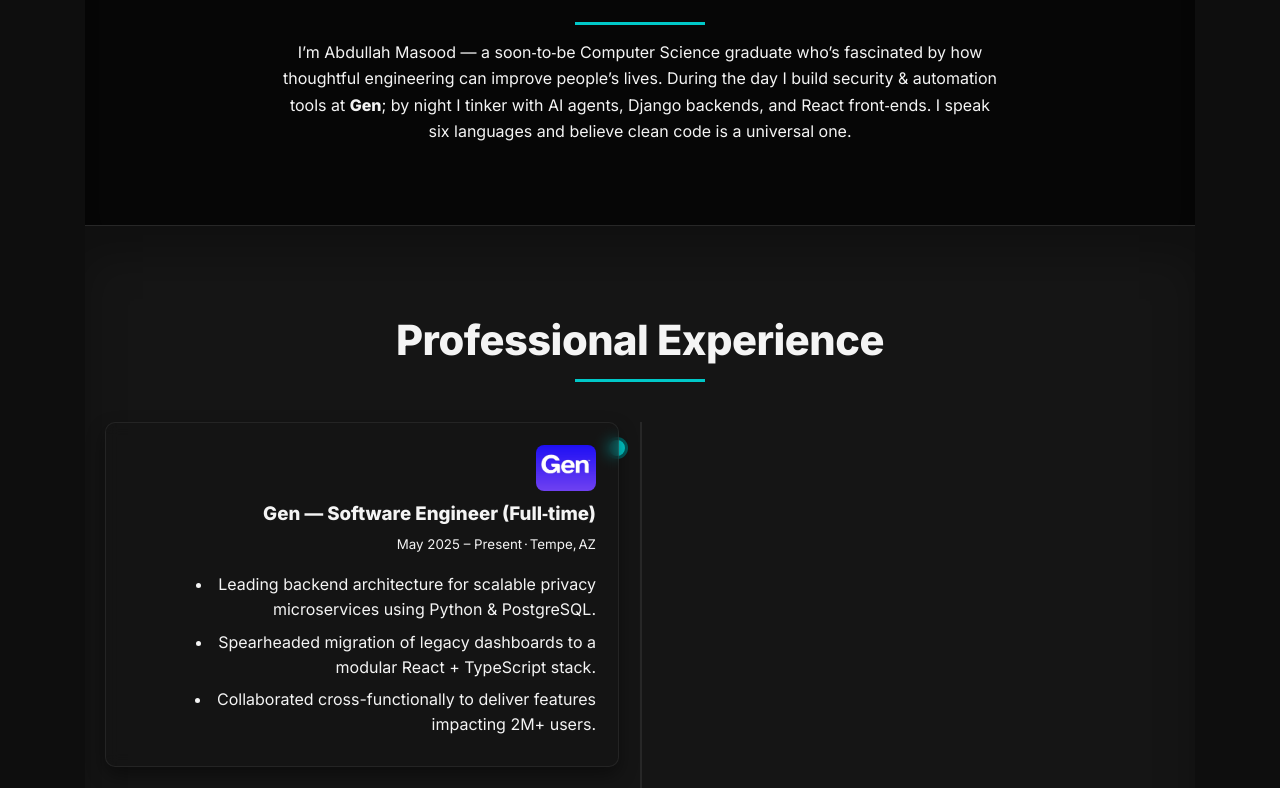
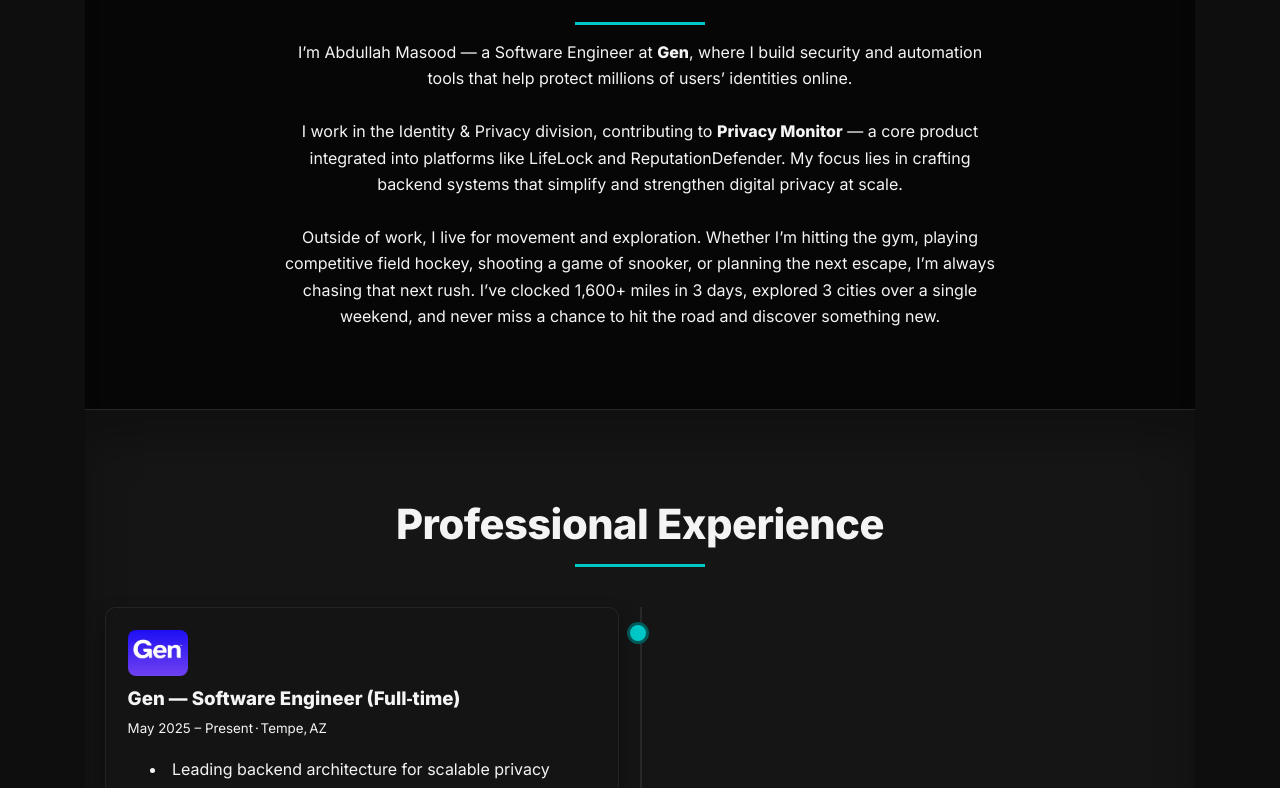
Before and after one commit to abdullahmasood6/PortfolioWebsite, a React (Vite) app in the folder my-portfolio/: page / in a window 1280 px wide. Shown: the part 952-1740 px from the top of the page. Built offline with nearby package versions, Linux system fonts and the light colour scheme.

Commit message:
update 3

```diff
--- a/my-portfolio/src/sections/About.jsx
+++ b/my-portfolio/src/sections/About.jsx
@@ -3,11 +3,11 @@
     <h2>About Me</h2>
 
     <p style={{ maxWidth: '720px', margin: '0 auto', textAlign: 'center' }}>
-      I’m Abdullah Masood — a soon‑to‑be Computer Science graduate who’s
-      fascinated by how thoughtful engineering can improve people’s lives.
-      During the day I build security &amp; automation tools at&nbsp;<strong>Gen</strong>;
-      by night I tinker with AI agents, Django backends, and React front‑ends.
-      I speak six languages and believe clean code is a universal one.
+      I’m Abdullah Masood — a Software Engineer at <strong>Gen</strong>, where I build security and automation tools that help protect millions of users’ identities online.
+      <br /><br />
+      I work in the Identity & Privacy division, contributing to <strong>Privacy Monitor</strong> — a core product integrated into platforms like LifeLock and ReputationDefender. My focus lies in crafting backend systems that simplify and strengthen digital privacy at scale.
+      <br /><br />
+      Outside of work, I live for movement and exploration. Whether I’m hitting the gym, playing competitive field hockey, shooting a game of snooker, or planning the next escape, I’m always chasing that next rush. I’ve clocked 1,600+ miles in 3 days, explored 3 cities over a single weekend, and never miss a chance to hit the road and discover something new.
     </p>
   </section>
 );
--- a/my-portfolio/src/styles/global.css
+++ b/my-portfolio/src/styles/global.css
@@ -265,7 +265,7 @@
   position: relative;
 }
 .exp-item.left {
-  text-align: right;
+  text-align: left;
 }
 .exp-item.right {
   left: 52%;
@@ -282,7 +282,10 @@
   right: -9px;
 }
 .exp-item.right::before {
-  left: -9px;
+  left: -30px;
+}
+.exp-item.left::before {
+  right: -30px;
 }
 .exp-item .card {
   padding: 1.35rem;
```
